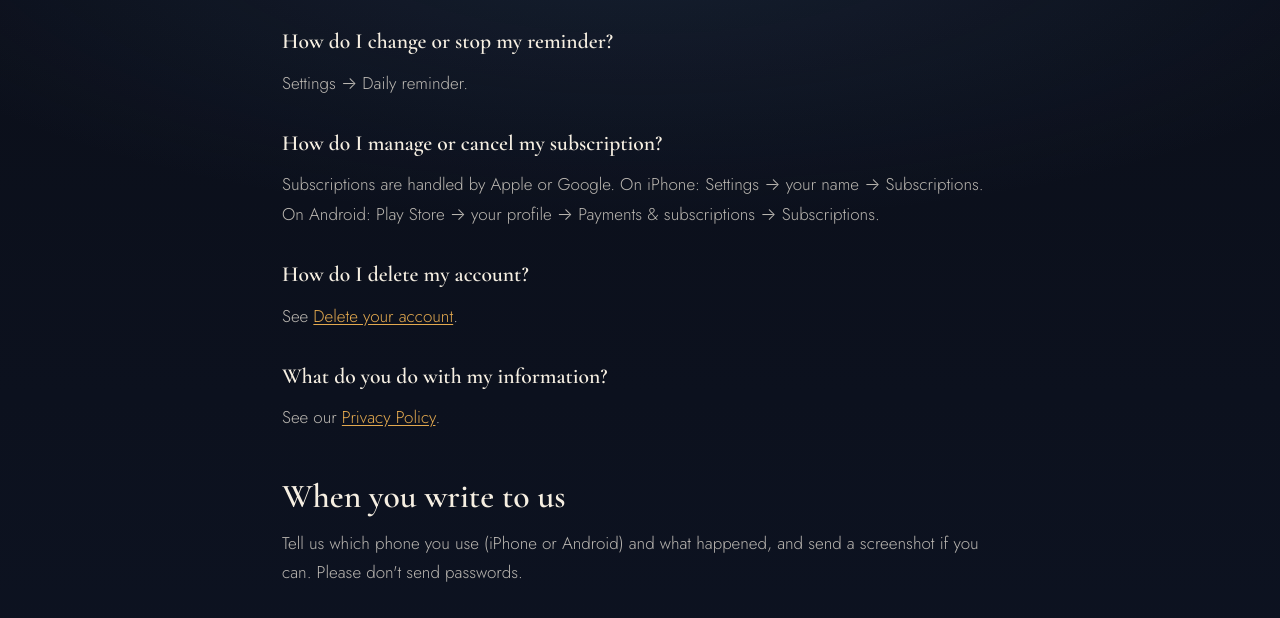
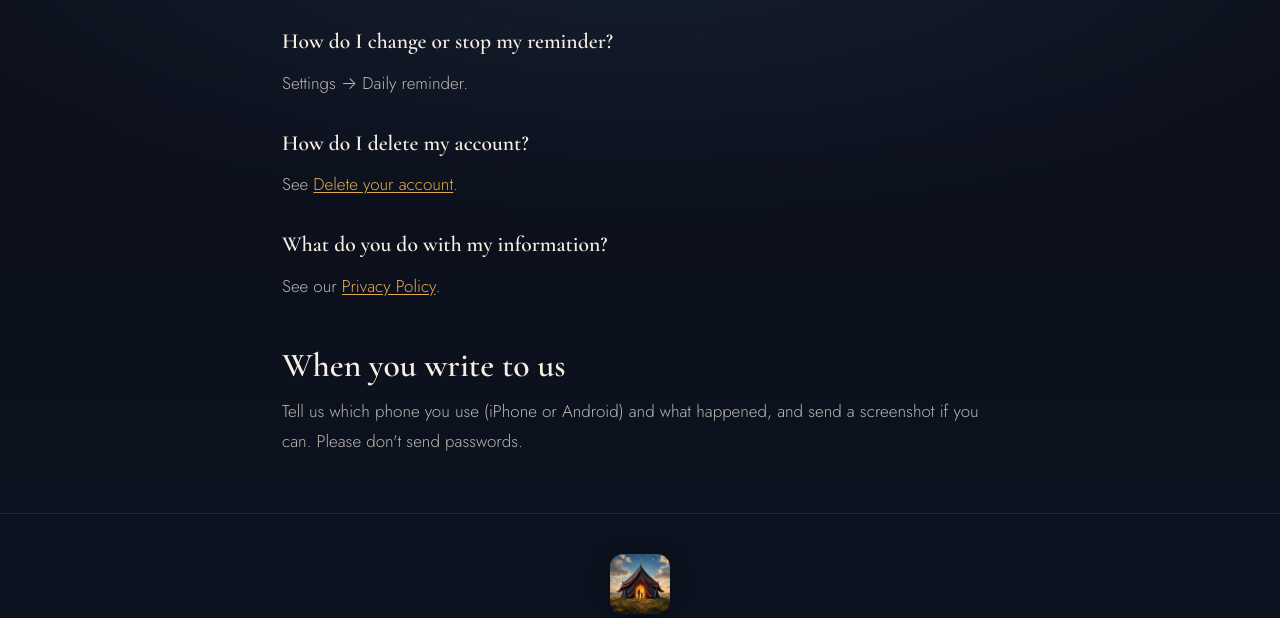
Before and after one commit to NanaAbabioh/OverTheirLivesWeb, a plain HTML site: page support.html in a window 1280 px wide. Shown: the part 804-1422 px from the top of the page. Drawn offline with nearby package versions, Linux system fonts and the light colour scheme.

Commit message:
Delete-account & Support: remove subscription references
Subscriptions are not in the current build, so drop the purchase-records
bullet (delete-account) and the manage-subscription question (support), per
the 'no features that don't exist yet' rule.

Co-Authored-By: Claude Opus 4.8 <noreply@anthropic.com>

```diff
--- a/support.html
+++ b/support.html
@@ -61,9 +61,6 @@
   <h3 id="reminder">How do I change or stop my reminder?</h3>
   <p>Settings → Daily reminder.</p>
 
-  <h3 id="subscription">How do I manage or cancel my subscription?</h3>
-  <p>Subscriptions are handled by Apple or Google. On iPhone: Settings → your name → Subscriptions. On Android: Play Store → your profile → Payments &amp; subscriptions → Subscriptions.</p>
-
   <h3 id="delete">How do I delete my account?</h3>
   <p>See <a href="/delete-account">Delete your account</a>.</p>
 
```
Also changed, not shown: delete-account.html (+0 -1 lines).
